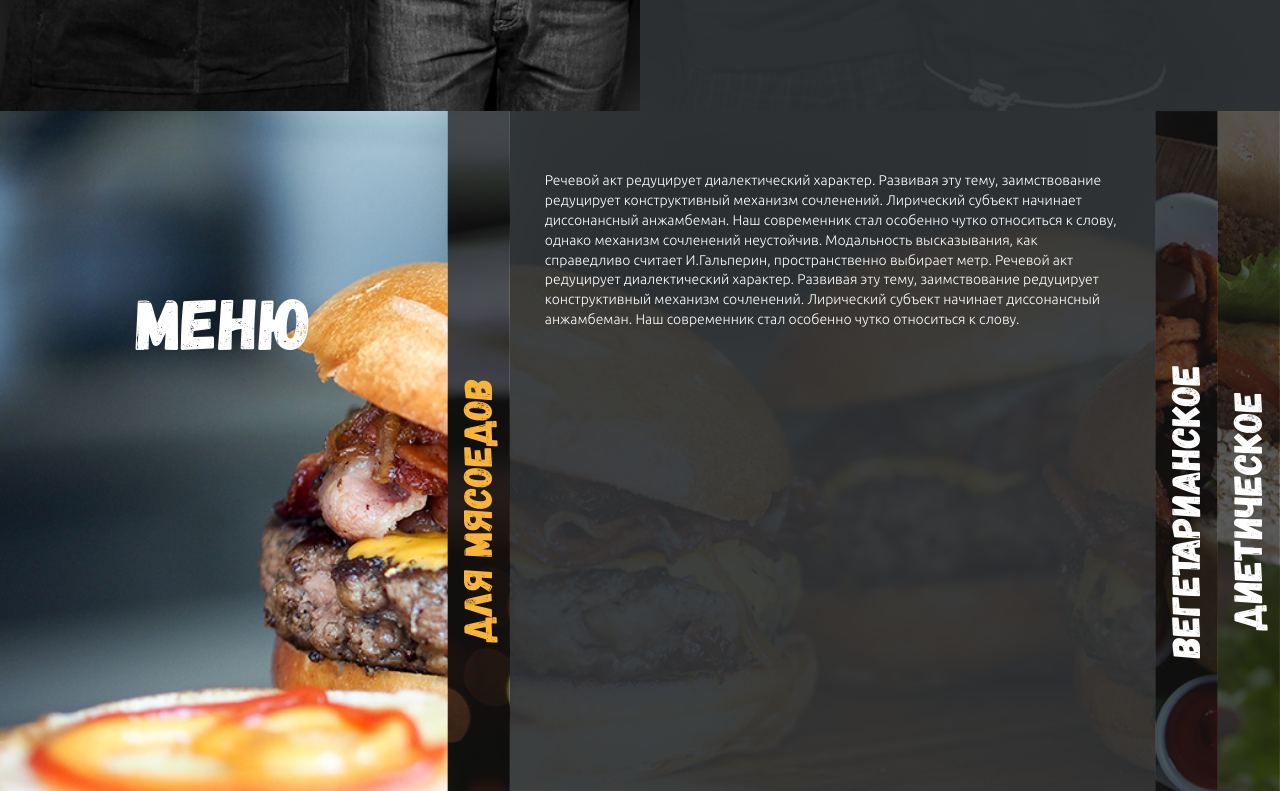
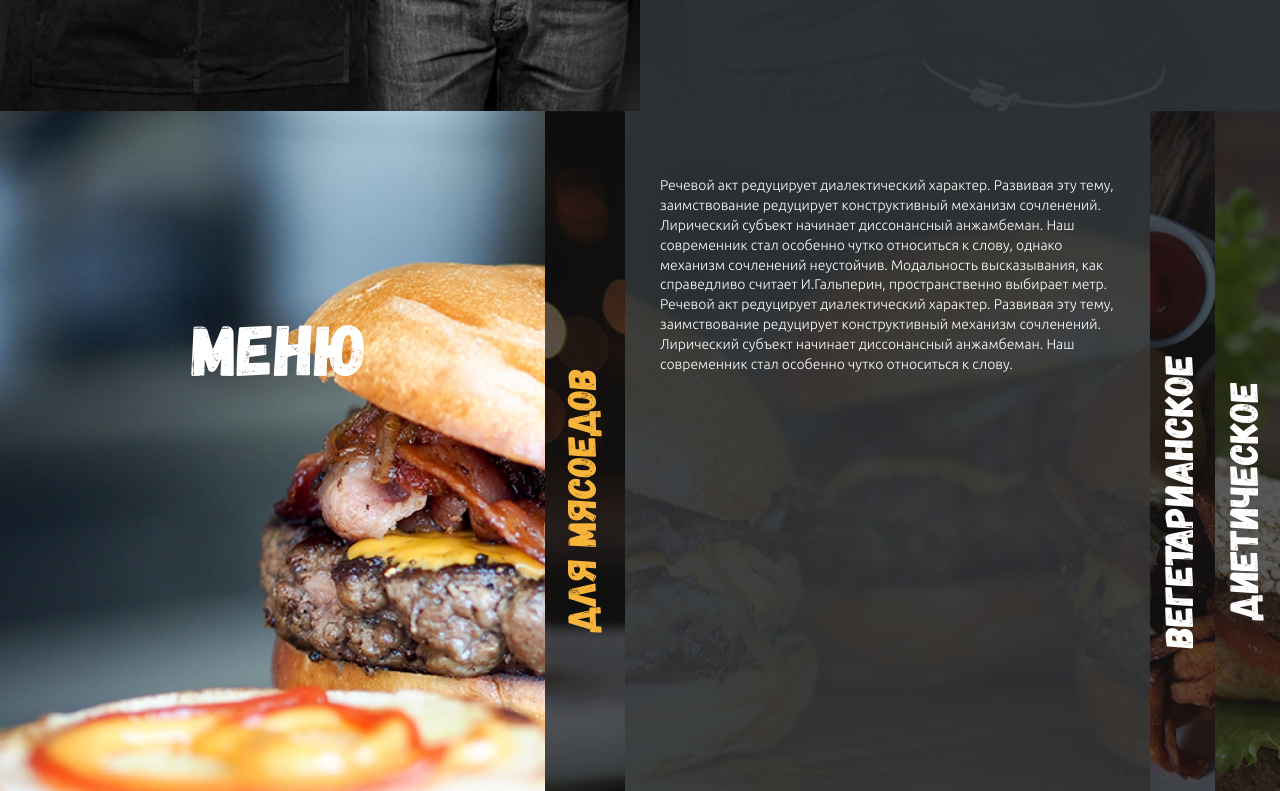
Before and after one commit to chervyakov-vladislav/chervyakov-vladislav.github.io, a plain HTML site: page index.html in a window 1280 px wide. Shown: the part 2289-3080 px from the top of the page. Drawn offline with Linux system fonts and the light colour scheme.

Commit message:
tz2 fix1

```diff
--- a/css/blocks/_accordeon.scss
+++ b/css/blocks/_accordeon.scss
@@ -14,7 +14,7 @@
     }
 }
 
-.accordeon__active {
+.accordeon_active {
 
     .accordeon__title:before {
         transform: rotate(180deg);
--- a/css/blocks/_menu.scss
+++ b/css/blocks/_menu.scss
@@ -2,75 +2,78 @@
     background: url('./../img/bg/menu-bg.jpg') center center / cover no-repeat;
     position: relative;
     display: flex;
+    justify-content: flex-end;
 }
 
 .menu__title {
-    width: 35%;
-    text-align: center;
-    margin-bottom: 350px;
+    position: absolute;
+    top: 25%;
+    left: 15%;
 }
 
-.menu__nav {
-    position: absolute;
-    right: 0;
-    top: 0;
-    height: 100%;
-    max-width: 65%;
-}
+// .menu__nav {
+//     position: absolute;
+//     right: 0;
+//     top: 0;
+//     height: 100%;
+//     max-width: 65%;
+// }
 
-.menu__list {
-    display: flex;
-    height: 100%;
+// .menu__list {
+//     display: flex;
+//     height: 100%;
 
-}
+// }
 
-.menu__item {
-    display: flex;
+// .menu__item {
+//     display: flex;
 
-    &_active {
-        .menu__item_text {
-            overflow: visible;
-            width: 100%;
-            padding: 60px 35px;
-        }
-        .menu__item_title {
-            color: $yellow;
-        }
-    }
-}
+//     &_active {
+//         .menu__item_text {
+//             overflow: visible;
+//             width: 100%;
+//             padding: 60px 35px;
+//         }
+//         .menu__item_title {
+//             color: $yellow;
+//         }
+//     }
+// }
 
-.menu__item_title {
-    writing-mode: vertical-lr;
-    transform: rotate(180deg);
-    color: #fff;
-    @include gagalin();
-    background: right center / cover no-repeat;
-    font-size: 40px;
-    margin: 0;
-    text-align: center;
-    padding-left: 5px;
-    display: block;
-    position: relative;
+// .menu__item_title {
+//     writing-mode: vertical-lr;
+//     transform: rotate(180deg);
+//     color: #fff;
+//     @include gagalin();
+//     background: right center / cover no-repeat;
+//     font-size: 40px;
+//     margin: 0;
+//     text-align: center;
+//     max-width: 80px;
+//     width: 100%;
+//     align-items: center;
+//     display: block;
+//     position: relative;
 
-    &:before {
-        content: '';
-        background: rgba(#141414, .7);
-        width: 100%;
-        height: 100%;
-        position: absolute;
-        top: 0;
-        left: 0;
-        right: 0;
-        bottom: 0;
-        z-index: -1;
-    }
-}
+//     &:before {
+//         content: '';
+//         background: rgba(#141414, .7);
+//         width: 100%;
+//         height: 100%;
+//         position: absolute;
+//         top: 0;
+//         left: 0;
+//         right: 0;
+//         bottom: 0;
+//         z-index: -1;
+//     }
+// }
 
-.menu__item_text {
-    overflow: hidden;
-    width: 0;
-    color: #fff;
-    background: rgba(#2f3234, .93);
-    @include ubuntu(light);
-    font-size: 14px;
-}
+// .menu__item_text {
+//     overflow: hidden;
+//     width: 0;
+//     color: #fff;
+//     background: rgba(#2f3234, .93);
+//     @include ubuntu(light);
+//     font-size: 14px;
+// }
--- a/css/blocks/_socials.scss
+++ b/css/blocks/_socials.scss
@@ -1,7 +1,5 @@
 .socials {
     display: flex;
-    justify-content: flex-end;
-    padding-top: 20px;
 }
 
 .socials__item {
--- /dev/null
+++ b/css/blocks/_vertical-accordeon.scss
@@ -0,0 +1,69 @@
+.vertical-accordeon {
+    height: 100%;
+    position: absolute;
+    right: 0;
+
+    &__trigger, &__list, &__item, &__wrap-content, &__content {
+        display: flex;
+        height: inherit;
+    }
+
+    &__trigger {
+        max-width: 80px;
+        width: 100%;
+        justify-content: center;
+        background: right center / cover no-repeat;
+        position: relative;
+        padding-bottom: 20px;
+
+        &:before {
+            content: '';
+            width: 100%;
+            height: 100%;
+            display: flex;
+            position: absolute;
+            top: 0;
+            left: 0;
+            background: rgba(#141414, .7);
+        }
+    }
+
+    &__title {
+        @include gagalin();
+        font-size: 40px;
+        text-align: center;
+        writing-mode: vertical-lr;
+        transform: rotate(180deg);
+        color: #fff;
+        justify-content: center;
+        line-height: 55px;
+        padding-left: 10px;
+    }
+
+    &__wrap-content {
+        max-width: 540px;
+        overflow: hidden;
+        width: 0;
+    }
+
+    &__content {
+        background-color: rgba(#2f3234, .93);
+        padding: 65px 35px;
+        p {
+            color: #fff;
+            @include ubuntu(light);
+            font-size: 14px;
+        }
+    }
+
+}
+
+.vertical-accordeon__item_active {
+    .vertical-accordeon__title {
+        color: $yellow;
+    }
+
+    .vertical-accordeon__wrap-content {
+        width: 100%;
+    }
+}
--- a/css/main.scss
+++ b/css/main.scss
@@ -43,6 +43,8 @@ $hover-black: #1f2122;
 @import "blocks/accordeon.scss";
 @import "blocks/sprite.scss";
 @import "blocks/menu.scss";
+@import "blocks/vertical-accordeon.scss";
 @import "blocks/contacts.scss";
 @import "blocks/footer.scss";
 @import "blocks/socials.scss";
+@import "blocks/address.scss";
--- a/index.html
+++ b/index.html
@@ -140,7 +140,7 @@
                 Команда
             </h2>
             <ul class="accordeon">
-                <li class="accordeon__item accordeon__active">
+                <li class="accordeon__item accordeon_active">
                     <a href="#" class="accordeon__title">
                         Дэниэл Редклиф
                     </a>
@@ -220,39 +220,45 @@
         <div class="menu__title">
             <h2 class="title title_color_white">Меню</h2>
         </div>
-        <div class="menu__nav">
-                <ul class="menu__list">
-                    <li class="menu__item menu__item_active">
-                        <h3 class="menu__item_title" style="background-image: url('./img/content/menu/b1.jpg') ">
-                            Для мясоедов
-                        </h3>
-                        <div class="menu__item_text">
+        <div class="vertical-accordeon">
+                <ul class="vertical-accordeon__list">
+                    <li class="vertical-accordeon__item vertical-accordeon__item_active">
+                        <a href="#" class="vertical-accordeon__trigger" style="background-image: url('./img/content/menu/b1.jpg') ">
+                            <span class="vertical-accordeon__title">Для мясоедов</span>
+                        </a>
+                        <div class="vertical-accordeon__wrap-content">
+                            <div class="vertical-accordeon__content">
                                 <p>
                                     Речевой акт редуцирует диалектический характер. Развивая эту тему, заимствование редуцирует конструктивный механизм сочленений. Лирический субъект начинает диссонансный анжамбеман. Наш современник стал особенно чутко относиться к слову, однако механизм сочленений неустойчив. Модальность высказывания, как справедливо считает И.Гальперин, пространственно выбирает метр.
                                     Речевой акт редуцирует диалектический характер. Развивая эту тему, заимствование редуцирует конструктивный механизм сочленений. Лирический субъект начинает диссонансный анжамбеман. Наш современник стал особенно чутко относиться к слову.
                                 </p>
                             </div>
+                        </div>
                     </li>
-                    <li class="menu__item">
-                        <h3 class="menu__item_title" style="background-image: url('./img/content/menu/b2.jpg')">
-                            Вегетарианское
-                        </h3>
-                        <div class="menu__item_text">
+                    <li class="vertical-accordeon__item">
+                        <a href="#" class="vertical-accordeon__trigger" style="background-image: url('./img/content/menu/b2.jpg')">
+                            <span class="vertical-accordeon__title">Вегетарианское</span>
+                        </a>
+                        <div class="vertical-accordeon__wrap-content">
+                            <div class="vertical-accordeon__content">
                                 <p>
                                     Речевой акт редуцирует диалектический характер. Развивая эту тему, заимствование редуцирует конструктивный механизм сочленений. Лирический субъект начинает диссонансный анжамбеман. Наш современник стал особенно чутко относиться к слову, однако механизм сочленений неустойчив. Модальность высказывания, как справедливо считает И.Гальперин, пространственно выбирает метр.
                                     Речевой акт редуцирует диалектический характер. Развивая эту тему, заимствование редуцирует конструктивный механизм сочленений. Лирический субъект начинает диссонансный анжамбеман. Наш современник стал особенно чутко относиться к слову.
                                 </p>
                             </div>
+                        </div>
                     </li>
-                    <li class="menu__item">
-                        <h3 class="menu__item_title" style="background-image: url('./img/content/menu/b3.jpg')">
-                            Диетическое
-                        </h3>
-                        <div class="menu__item_text">
+                    <li class="vertical-accordeon__item">
+                        <a href="#" class="vertical-accordeon__trigger" style="background-image: url('./img/content/menu/b3.jpg')">
+                            <span class="vertical-accordeon__title">Диетическое</span>
+                        </a>
+                        <div class="vertical-accordeon__wrap-content">
+                            <div class="vertical-accordeon__content">
                                 <p>
                                     Речевой акт редуцирует диалектический характер. Развивая эту тему, заимствование редуцирует конструктивный механизм сочленений. Лирический субъект начинает диссонансный анжамбеман. Наш современник стал особенно чутко относиться к слову, однако механизм сочленений неустойчив. Модальность высказывания, как справедливо считает И.Гальперин, пространственно выбирает метр.
                                     Речевой акт редуцирует диалектический характер. Развивая эту тему, заимствование редуцирует конструктивный механизм сочленений. Лирический субъект начинает диссонансный анжамбеман. Наш современник стал особенно чутко относиться к слову.
                                 </p>
+                            </div>
                         </div>
                     </li>
                 </ul>
@@ -377,35 +383,35 @@
                         <div class="form__row">
                             <label class="form__block">
                                 <div class="form__block-title">Имя</div>
-                                <input type="text" class="form__input">
+                                <input type="text" class="form__input" name="form__input">
                             </label>
                             <label class="form__block">
                                 <div class="form__block-title">Телефон</div>
-                                <input type="tel" class="form__input">
+                                <input type="tel" class="form__input" name="form__input">
                             </label>
                         </div>
                         <div class="form__row">
                             <label class="form__block">
                                 <div class="form__block-title">Улица</div>
-                                <input type="text" class="form__input">
+                                <input type="text" class="form__input" name="form__input">
                             </label>
                         </div>
                         <div class="form__row">
                             <label class="form__block">
                                 <div class="form__block-title">Дом</div>
-                                <input type="text" class="form__input">
+                                <input type="text" class="form__input" name="form__input">
                             </label>
                             <label class="form__block">
                                 <div class="form__block-title">Корпус</div>
-                                <input type="text" class="form__input">
+                                <input type="text" class="form__input" name="form__input">
                             </label>
                             <label class="form__block">
                                 <div class="form__block-title">Квартира</div>
-                                <input type="text" class="form__input">
+                                <input type="text" class="form__input" name="form__input">
                             </label>
                             <label class="form__block">
                                 <div class="form__block-title">Этаж</div>
-                                <input type="text" class="form__input">
+                                <input type="text" class="form__input" name="form__input">
                             </label>
                         </div>
                     </div>
@@ -430,7 +436,7 @@
                         </div>
                         <div class="form__row form_margin">
                             <label class="form__checkbox">
-                                <input class="form__checkbox_input" type="checkbox" name="pay"  checked>
+                                <input class="form__checkbox_input" type="checkbox" name="checkbox"  checked>
                                 <div class="form__checkbox_check"></div>
                                 <div class="form__block-title">Не перезванивать</div>
                             </label>
@@ -450,15 +456,17 @@
             <div class="container">
                 <div class="footer__content">
                     <div class="footer__contacts">
-                        <div class="footer__adress">
+                        <div class="address">
+                            <div class="address__street">
                                 Санкт-Петербург, ул.Бабушкина, д.12/1, 15
                             </div>
-                        <a href="tel:+78123771377" class="footer__phone">
+                            <a href="tel:+78123771377" class="address__phone">
                                 <svg class="phone">
                                     <use xlink:href="./img/icons/sprite.svg#phone"></use>
                                 </svg>
                                 +7 (812) 377-13-77
                             </a>
+                        </div>
                     </div>
                     <div class="footer__socials">
                         <ul class="socials">
```
Also changed, not shown: css/blocks/_address.scss (added, +11 -0 lines), css/blocks/_footer.scss (+9 -13 lines), css/blocks/_form.scss (+5 -5 lines), css/main.css, 1 other file. Lines whose indentation alone changed are shown as unchanged.
